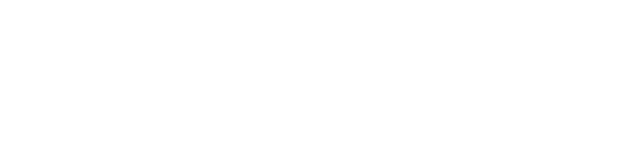
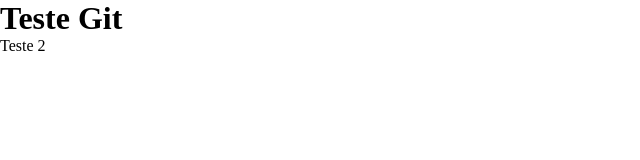
Before and after one commit to DiegoAlexandres/Rocketseat-Stage-02-Recriando-Layout-Rocket-Sect, a plain HTML site: page index.html in a window 1280 px wide. Shown: the whole page, without its empty margins (0-640 px from the left). Drawn offline with Linux system fonts and the light colour scheme.

Commit message:
Teste Git

```diff
--- a/index.html
+++ b/index.html
@@ -11,6 +11,7 @@
     <link rel="shortcut icon" href="./svg/favicon.svg" type="image/x-icon">
 </head>
 <body>
-
+    <h1>Teste Git</h1>
+    <p>Teste 2</p>
 </body>
 </html>
```
